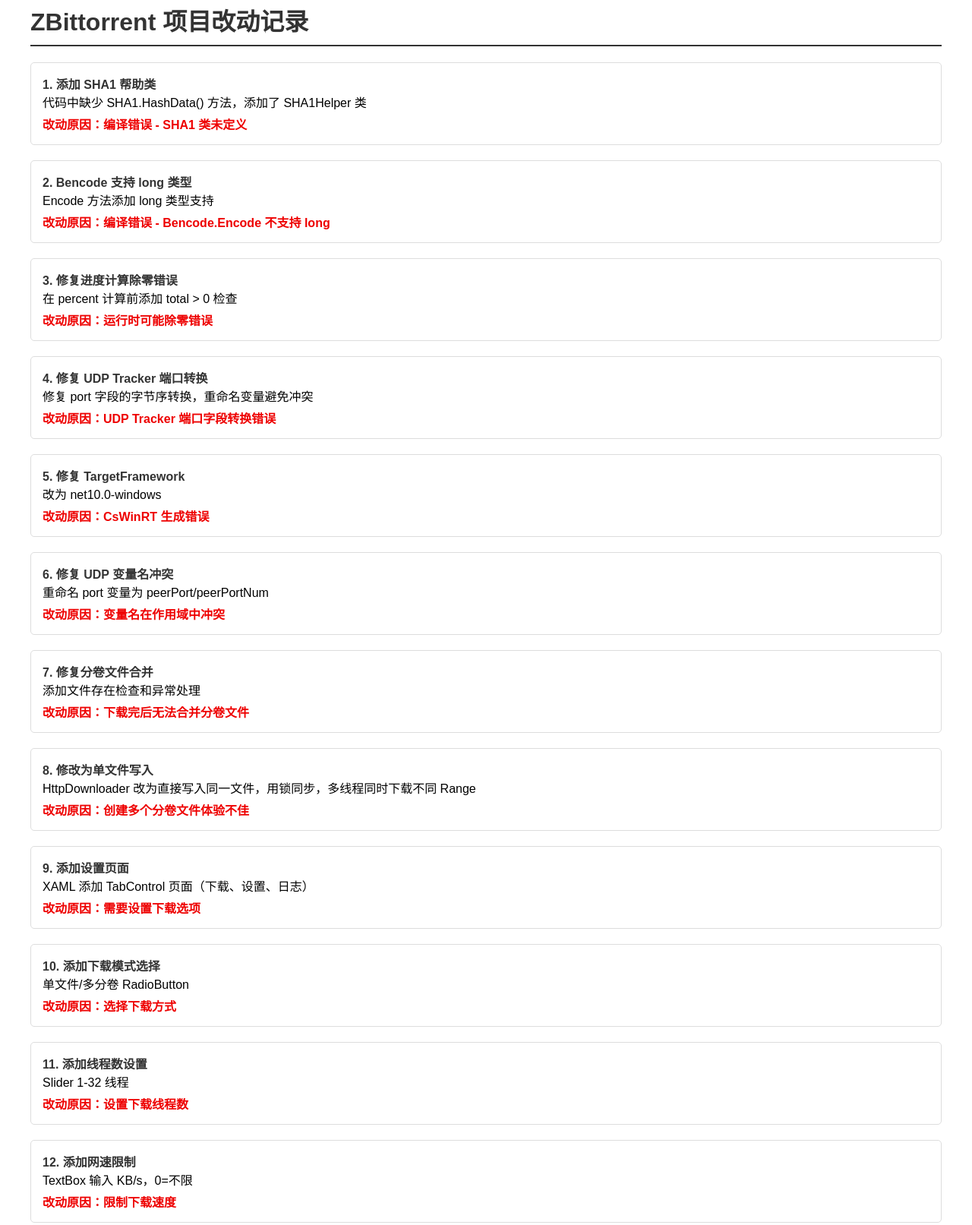
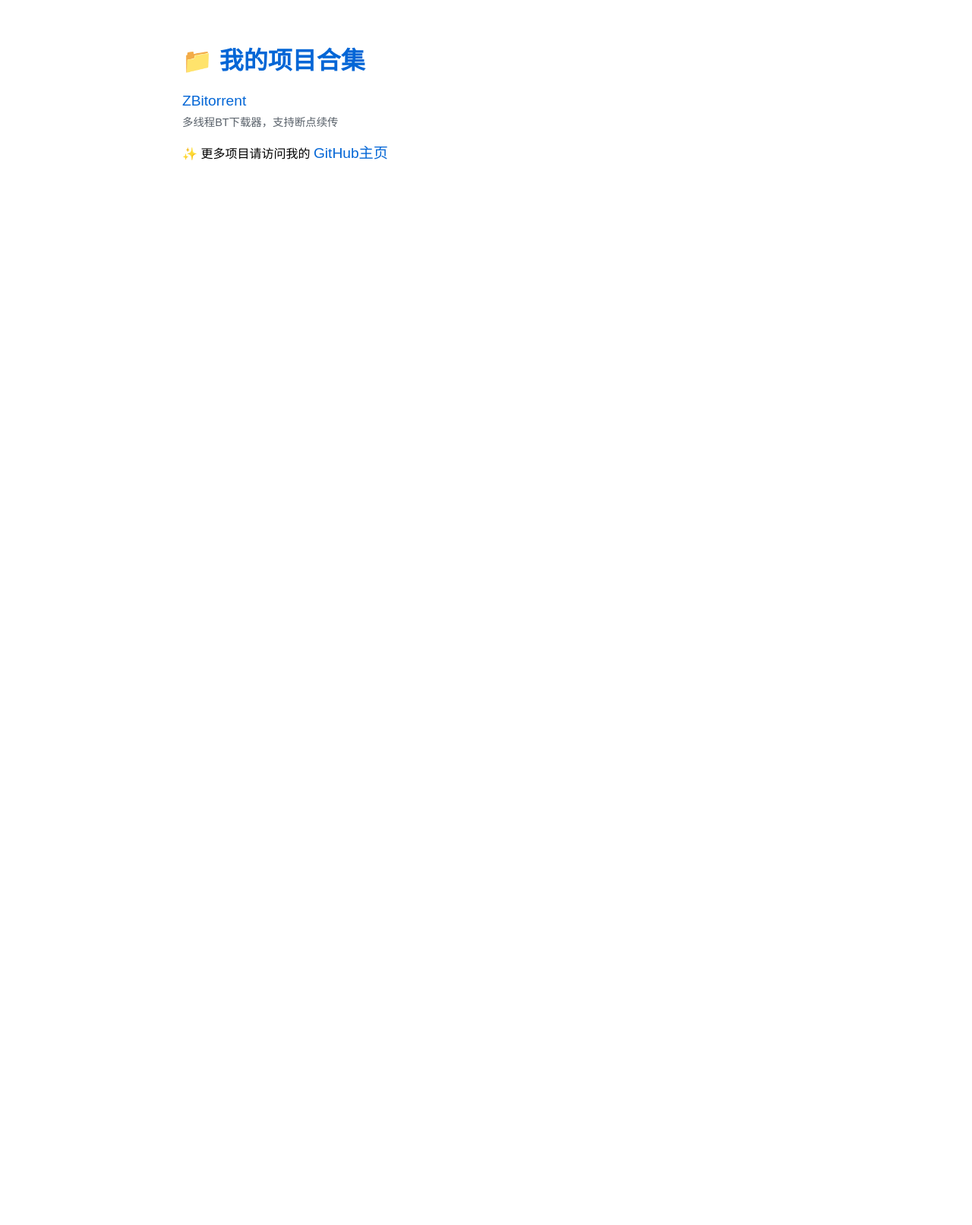
Before and after one commit to ZJT3098/zjt3098.github.io, a plain HTML site: page index.html in a window 1280 px wide. Shown: the part 37-1650 px from the top of the page at 76% size. After the commit the page ends 800 px from the top, so only its background shows below. Drawn offline with Linux system fonts and the light colour scheme.

Commit message:
Revise index.html for new project navigation
别问，问就是自己看

```diff
--- a/index.html
+++ b/index.html
@@ -1,108 +1,27 @@
 <!DOCTYPE html>
-<html>
+<html lang="zh-CN">
 <head>
-    <meta charset="utf-8">
-    <title>ZBittorrent 项目改动记录</title>
+    <meta charset="UTF-8">
+    <title>我的GitHub Pages项目导航</title>
     <style>
-        body { font-family: "宋体", "Microsoft YaHei", sans-serif; margin: 40px; }
-        h1 { color: #333; border-bottom: 2px solid #333; padding-bottom: 10px; }
-        h2 { color: #666; margin-top: 30px; }
-        .item { margin-bottom: 20px; border: 1px solid #ddd; padding: 15px; border-radius: 5px; }
-        .title { font-weight: bold; font-size: 16px; color: #333; }
-        .reason { font-weight: bold; color: #e00; margin-top: 5px; }
+        body { font-family: Arial, sans-serif; max-width: 800px; margin: 50px auto; padding: 20px; }
+        h1 { color: #0366d6; }
+        ul { list-style: none; padding: 0; }
+        li { margin: 15px 0; }
+        a { text-decoration: none; font-size: 1.2em; color: #0366d6; }
+        a:hover { text-decoration: underline; }
+        .desc { color: #586069; font-size: 0.9em; margin-top: 5px; }
     </style>
 </head>
 <body>
-    <h1>ZBittorrent 项目改动记录</h1>
-
-    <div class="item">
-        <div class="title">1. 添加 SHA1 帮助类</div>
-        <div>代码中缺少 SHA1.HashData() 方法，添加了 SHA1Helper 类</div>
-        <div class="reason">改动原因：编译错误 - SHA1 类未定义</div>
-    </div>
-
-    <div class="item">
-        <div class="title">2. Bencode 支持 long 类型</div>
-        <div>Encode 方法添加 long 类型支持</div>
-        <div class="reason">改动原因：编译错误 - Bencode.Encode 不支持 long</div>
-    </div>
-
-    <div class="item">
-        <div class="title">3. 修复进度计算除零错误</div>
-        <div>在 percent 计算前添加 total > 0 检查</div>
-        <div class="reason">改动原因：运行时可能除零错误</div>
-    </div>
-
-    <div class="item">
-        <div class="title">4. 修复 UDP Tracker 端口转换</div>
-        <div>修复 port 字段的字节序转换，重命名变量避免冲突</div>
-        <div class="reason">改动原因：UDP Tracker 端口字段转换错误</div>
-    </div>
-
-    <div class="item">
-        <div class="title">5. 修复 TargetFramework</div>
-        <div>改为 net10.0-windows</div>
-        <div class="reason">改动原因：CsWinRT 生成错误</div>
-    </div>
-
-    <div class="item">
-        <div class="title">6. 修复 UDP 变量名冲突</div>
-        <div>重命名 port 变量为 peerPort/peerPortNum</div>
-        <div class="reason">改动原因：变量名在作用域中冲突</div>
-    </div>
-
-    <div class="item">
-        <div class="title">7. 修复分卷文件合并</div>
-        <div>添加文件存在检查和异常处理</div>
-        <div class="reason">改动原因：下载完后无法合并分卷文件</div>
-    </div>
-
-    <div class="item">
-        <div class="title">8. 修改为单文件写入</div>
-        <div>HttpDownloader 改为直接写入同一文件，用锁同步，多线程同时下载不同 Range</div>
-        <div class="reason">改动原因：创建多个分卷文件体验不佳</div>
-    </div>
-
-    <div class="item">
-        <div class="title">9. 添加设置页面</div>
-        <div>XAML 添加 TabControl 页面（下载、设置、日志）</div>
-        <div class="reason">改动原因：需要设置下载选项</div>
-    </div>
-
-    <div class="item">
-        <div class="title">10. 添加下载模式选择</div>
-        <div>单文件/多分卷 RadioButton</div>
-        <div class="reason">改动原因：选择下载方式</div>
-    </div>
-
-    <div class="item">
-        <div class="title">11. 添加线程数设置</div>
-        <div>Slider 1-32 线程</div>
-        <div class="reason">改动原因：设置下载线程数</div>
-    </div>
-
-    <div class="item">
-        <div class="title">12. 添加网速限制</div>
-        <div>TextBox 输入 KB/s，0=不限</div>
-        <div class="reason">改动原因：限制下载速度</div>
-    </div>
-
-    <div class="item">
-        <div class="title">13. 添加跳转连接</div>
-        <div>设置页面添加跳转按钮，使用系统默认浏览器打开</div>
-        <div class="reason">改动原因：快速打开 Tracker URL</div>
-    </div>
-
-    <div class="item">
-        <div class="title">14. 修复 nullable 警告</div>
-        <div>事件和属性添加 ? 允许 null</div>
-        <div class="reason">改动原因：编译警告</div>
-    </div>
-
-    <div class="item">
-        <div class="title">15. 代码设置初始值</div>
-        <div>构造函数设置 txtJumpUrl 默认值</div>
-        <div class="reason">改动原因：跳转链接需在代码中设置</div>
-    </div>
+    <h1>📁 我的项目合集</h1>
+    <ul>
+        <li>
+            <a href="https://zjt3098.github.io/ZBitorrent/">ZBitorrent</a>
+            <div class="desc">多线程BT下载器，支持断点续传</div>
+        </li>
+        <!-- 继续添加更多项目 -->
+    </ul>
+    <p>✨ 更多项目请访问我的 <a href="https://github.com/ZJT3098">GitHub主页</a></p>
 </body>
 </html>
```
